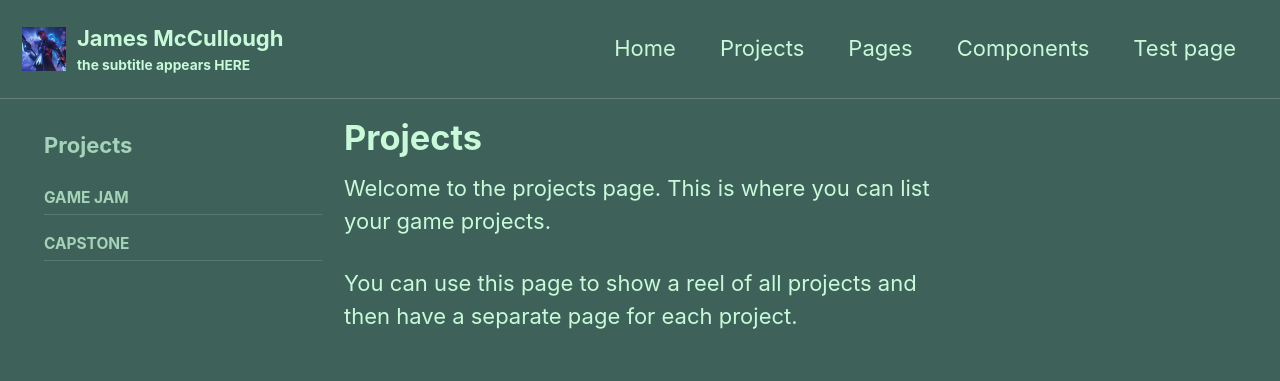
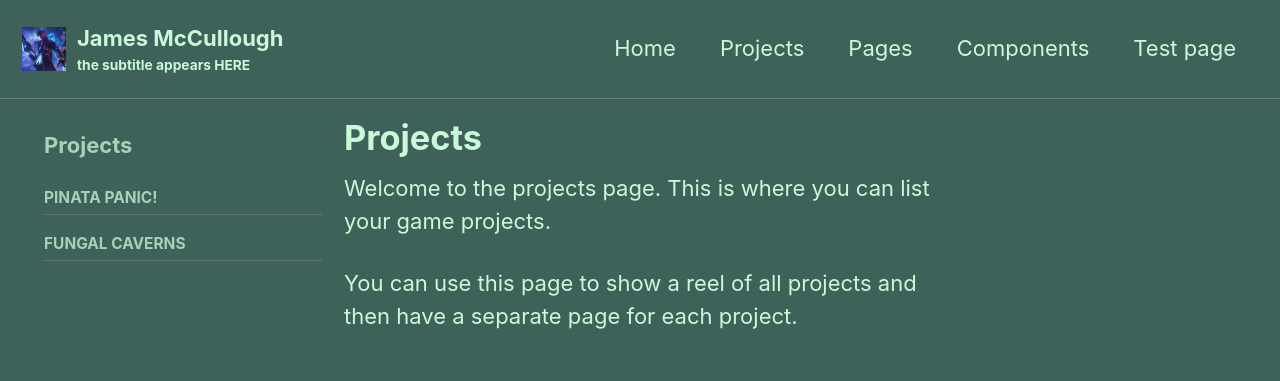
Before and after one commit to JamesMcC23/JamesMcC23.github.io, a Jekyll site: the page built from _pages/projects.md, in a window 1280 px wide. Shown: the top 381 px of the page. Built offline with Jekyll 4.4.1, drawn with Linux system fonts in a browser that asks for light colours.

Commit message:
Update project titles in navigation menu

```diff
--- a/_data/navigation.yml
+++ b/_data/navigation.yml
@@ -25,9 +25,9 @@ main:
 
 # Sidebar menu for the Projects page
 projects:
-  - title: "Game Jam"
+  - title: "Pinata Panic!"
     url: /projects/game-jam/
-  - title: "Capstone"
+  - title: "Fungal Caverns"
     url: /projects/capstone/
 
 # Sidebar menu for the Pages page
```
